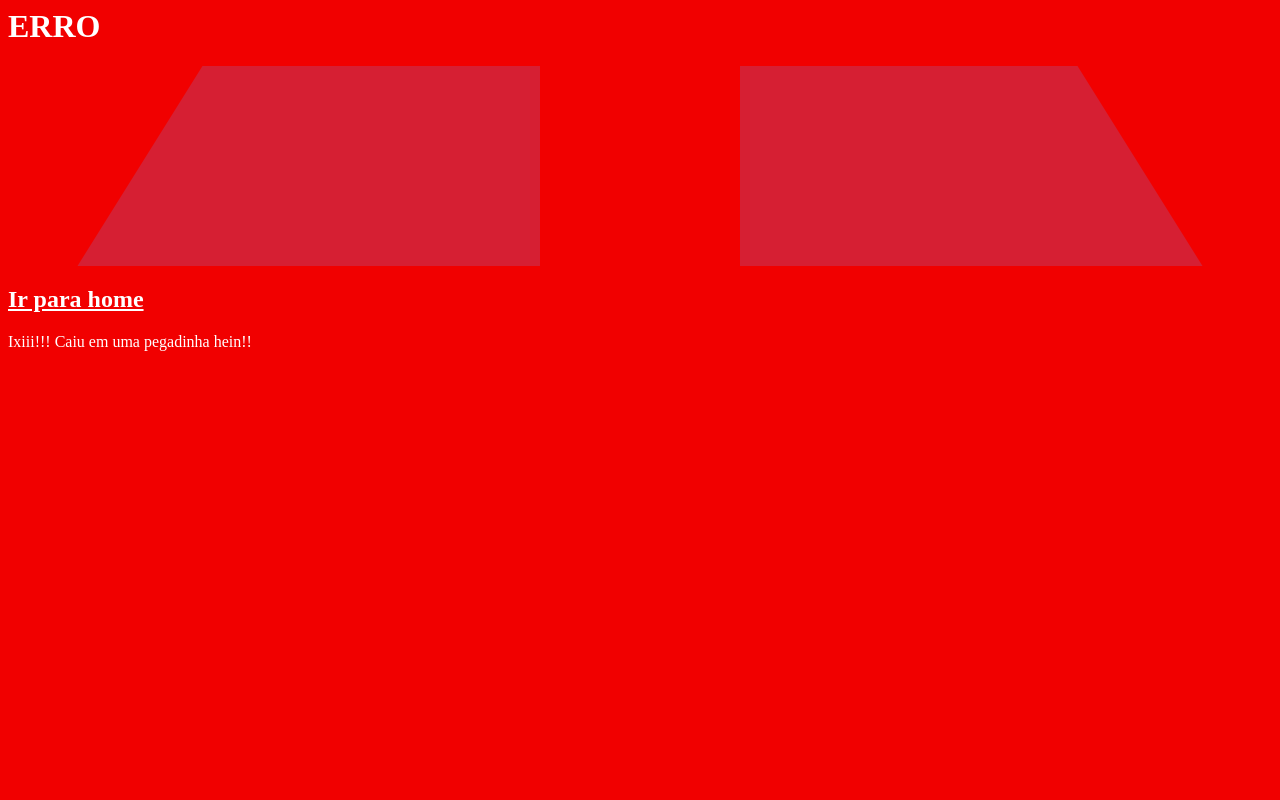
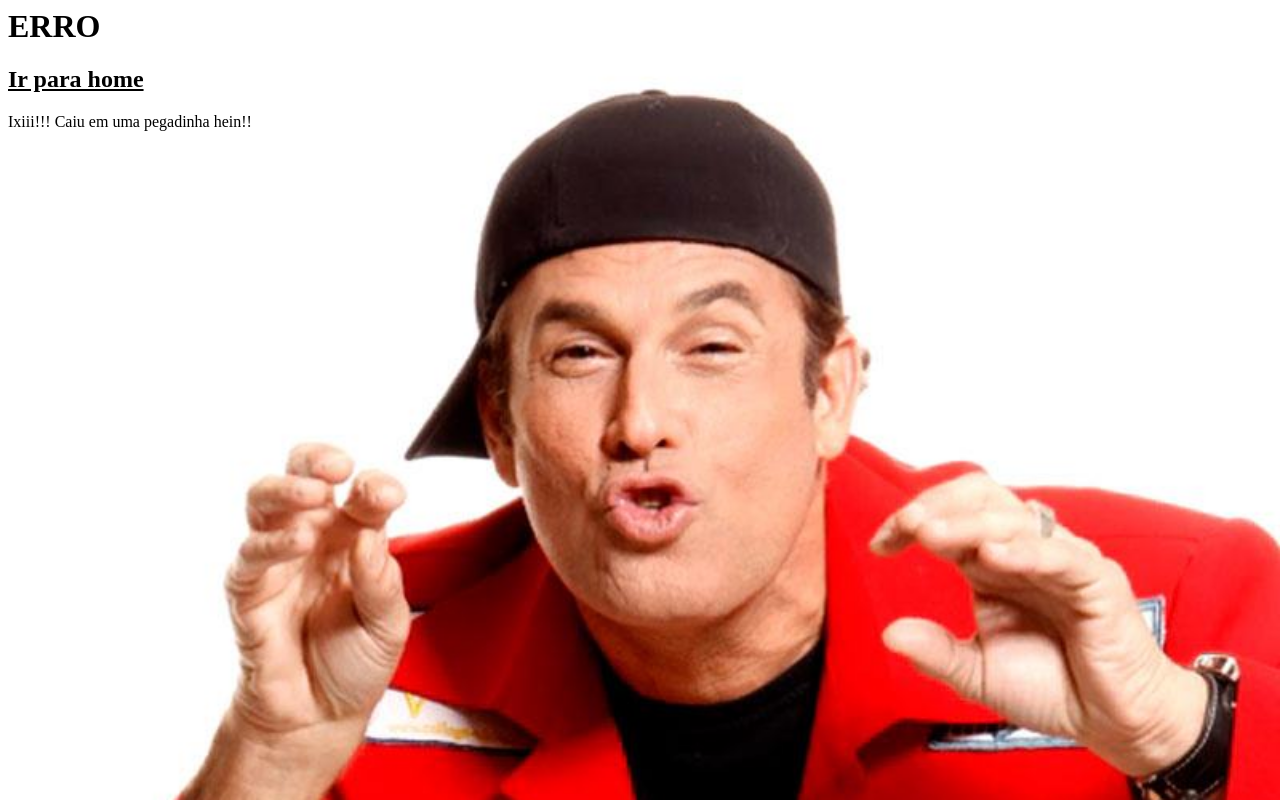
Before and after one commit to dhrodrigues/S3-SITE_EXAMPLE, a plain HTML site: page error.html in a window 1280 px wide. Drawn offline with Linux system fonts and the light colour scheme.

Commit message:
atualização dos codigos

```diff
--- a/error.html
+++ b/error.html
@@ -1,11 +1,20 @@
 <html>
-<body style="background-color: #f10000;">
+  <head>
+    <meta charset="UTF-8">
+    <style>
+      body {
+        background-image: url('malandro.jpg');
+        background-repeat: no-repeat;
+        background-attachment: fixed;
+        background-size: cover;
+      }
+    </style>
+<body style="background-color: #000000;">
 <meta charset="UTF-8">
-<h1 style="color: white;">ERRO</h1>
-<div style="background-image: url(erro.png); background-position: center; background-repeat: no-repeat; height: 200px;">
+<h1 style="color: black;">ERRO</h1>
 </div>
-<h2><a href="/index.html" style="color: white;">Ir para home</a></h2>
-<p style="color: white;">
+<h2><a href="/index.html" style="color: black;">Ir para home</a></h2>
+<p style="color: black;">
     Ixiii!!! Caiu em uma pegadinha hein!!
 </p>
 </body>
--- a/policy.json
+++ b/policy.json
@@ -9,7 +9,7 @@
                 "AWS": "*"
             },
             "Action": "s3:GetObject",
-            "Resource": "arn:aws:s3:::www.dhteste.com/*"
+            "Resource": "arn:aws:s3:::dhbass.com/*"
         }
     ]
 }
```
Also changed, not shown: about.html (+9 -5 lines), index.html (+14 -3 lines), home.JPG (added), malandro.jpg (added).
